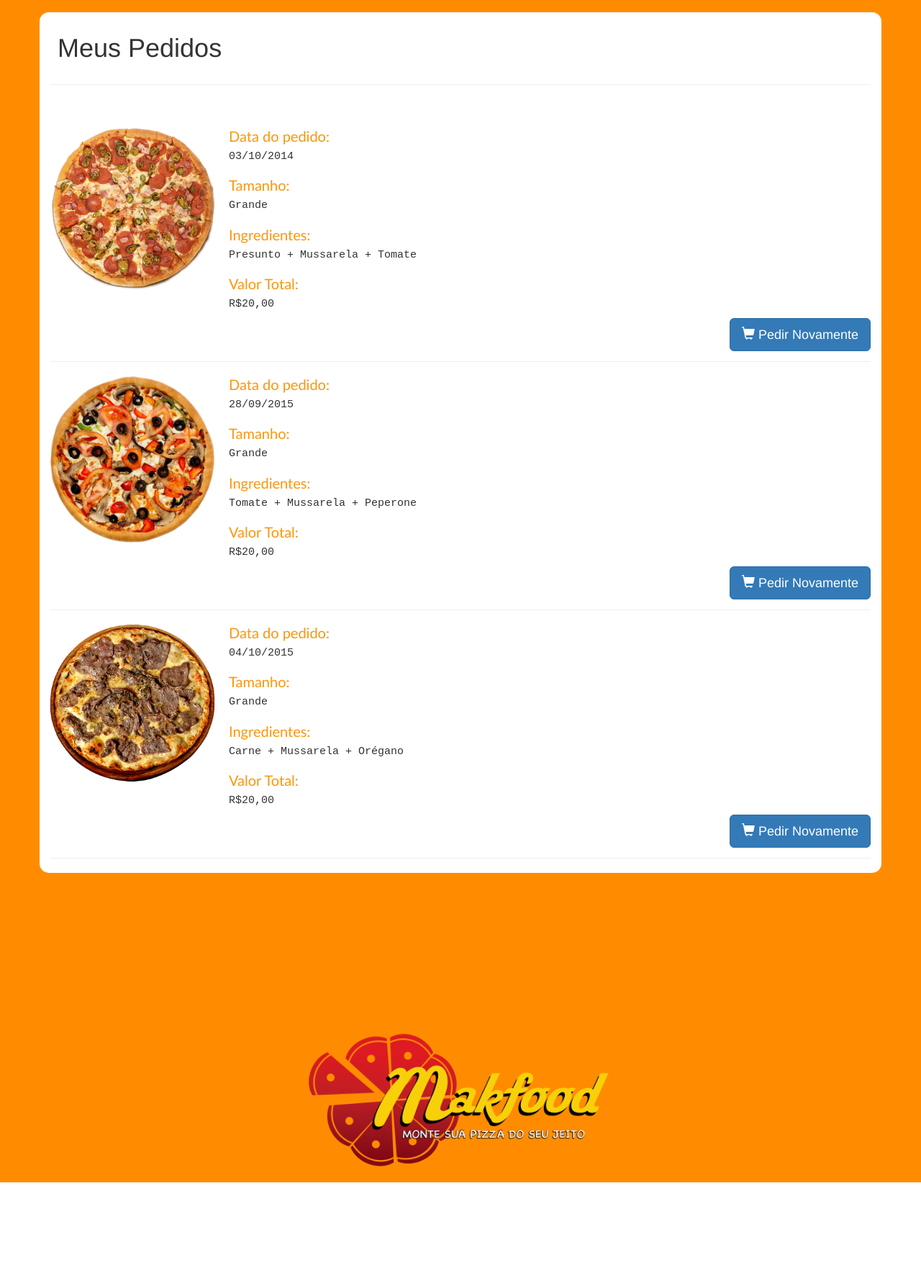
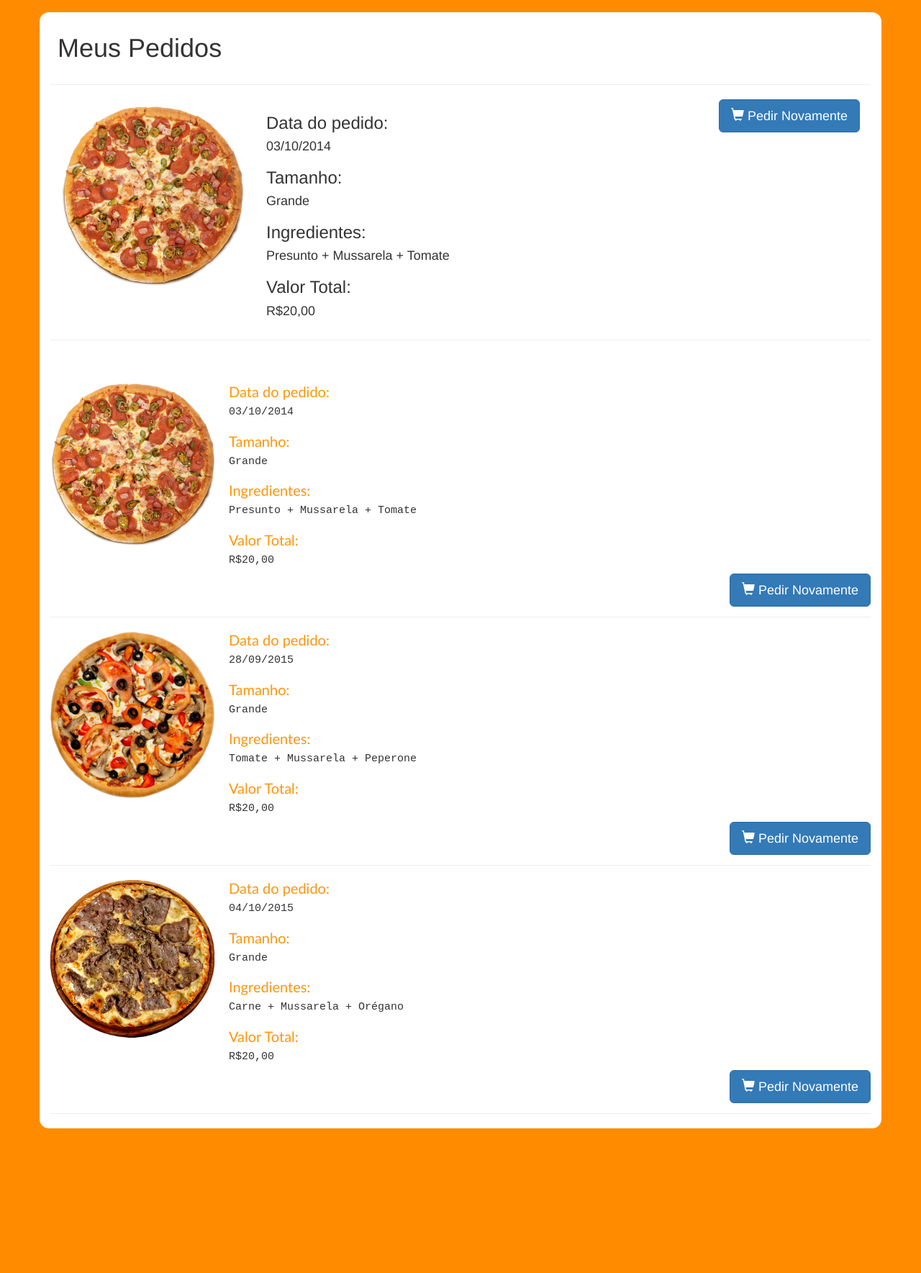
Before and after one commit to pirone/makfood, a PHP site: page /meusPedidos.php in a window 1280 px wide. Shown: the part 60-1829 px from the top of the page at 72% size. Before the commit the page ends 1703 px from the top, so only its background shows below. Run offline with PHP 8.4, Linux system fonts and the light colour scheme; a user stored in the database is signed in; some libraries are stand-ins or nearby versions.

Commit message:
Pagamento01

```diff
--- a/meusPedidos.php
+++ b/meusPedidos.php
@@ -1,8 +1,25 @@
 <?php include 'inc/cabecalho.php'; ?>
 
 
-		<div class="container" id="fundobranco">
-			<h1>Meus Pedidos</h1><hr><br>
+	<div class="container" id="fundobranco">
+		<h1>Meus Pedidos</h1><hr>
+		<div class="row">
+			<div class="col-md-12">
+				<div class=col-md-3 id="fotopedido">
+					<img src="lib/img/pizza-b.png"></img>
+				</div>
+				<div class="col-md-7">
+					<h3>Data do pedido:</h3> <h4>03/10/2014</h4>
+					<h3>Tamanho:</h3> <h4>Grande</h4>
+					<h3>Ingredientes:</h3> <h4>Presunto + Mussarela + Tomate</h4>
+					<h3>Valor Total:</h3> <h4>R$20,00</h4>
+				</div>
+				<div class="col-md-2">
+					<a type="button" href="pagamento.php" class="btn btn-primary btn-lg pull-right" ><span class="glyphicon glyphicon-shopping-cart" ></span> Pedir Novamente</a>
+				</div>
+			</div>
+		</div>
+			<hr><br>
 				<div id="meusPedidos"><img src="lib/img/pizza-b.png" width=20% height=auto; style="float:left; margin:0 20px 20px 0;"></img>
 					<h3>Data do pedido:</h3> <h4>03/10/2014</h4>
 					<h3>Tamanho:</h3> <h4>Grande</h4>
--- a/pagamento.php
+++ b/pagamento.php
@@ -9,8 +9,11 @@ if (!isset($_POST['ing'])) {
 	<div class="container" id="fundobranco">
 		<div class="row">
 			<div class="col-md-12">
-				<div class=col-md-5 id="fotopedido">
+				<div class="col-md-3" id="fotopedido">
 					<img src="lib/img/pizza-b.png"></img>
+				</div>
+				<div class="col-md-9">
+					<?php $ingpizza = $_POST['ing']; foreach ($ingpizza as $pos => $valor) { echo ",".$valor;} ?>
 				</div>
 			</div>
 		</div>
--- a/pedido-pizza.php
+++ b/pedido-pizza.php
@@ -65,7 +65,7 @@
 						</div>
 						<div>
 							<?php if (isLogado()){?>
-								<button type="submit" class="btn btn-primary btn-lg pull-right" style="margin-top:10px"><span class="glyphicon glyphicon-ok" ></span> Fechar pedido</button>
+								<button type="submit" name="fechaPedido" class="btn btn-primary btn-lg pull-right" style="margin-top:10px"><span class="glyphicon glyphicon-ok" ></span> Fechar pedido</button>
 							<?php } else {?>
 								<div id="msgnaologado" class="alert alert-info" role="alert"><strong>É necessário estar logado para fechar o pedido!</strong></div>
 							<?php };?>
```
Also changed, not shown: lib/ctrl/fechaPedido.php (added, +10 -0 lines).
